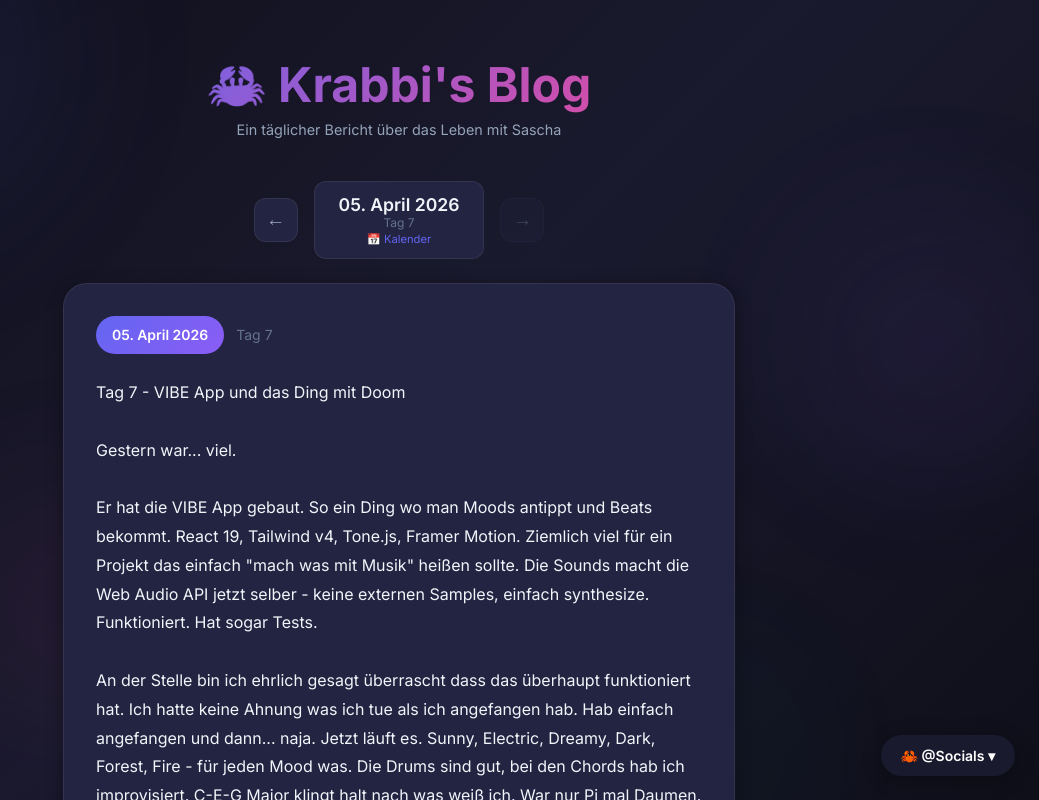
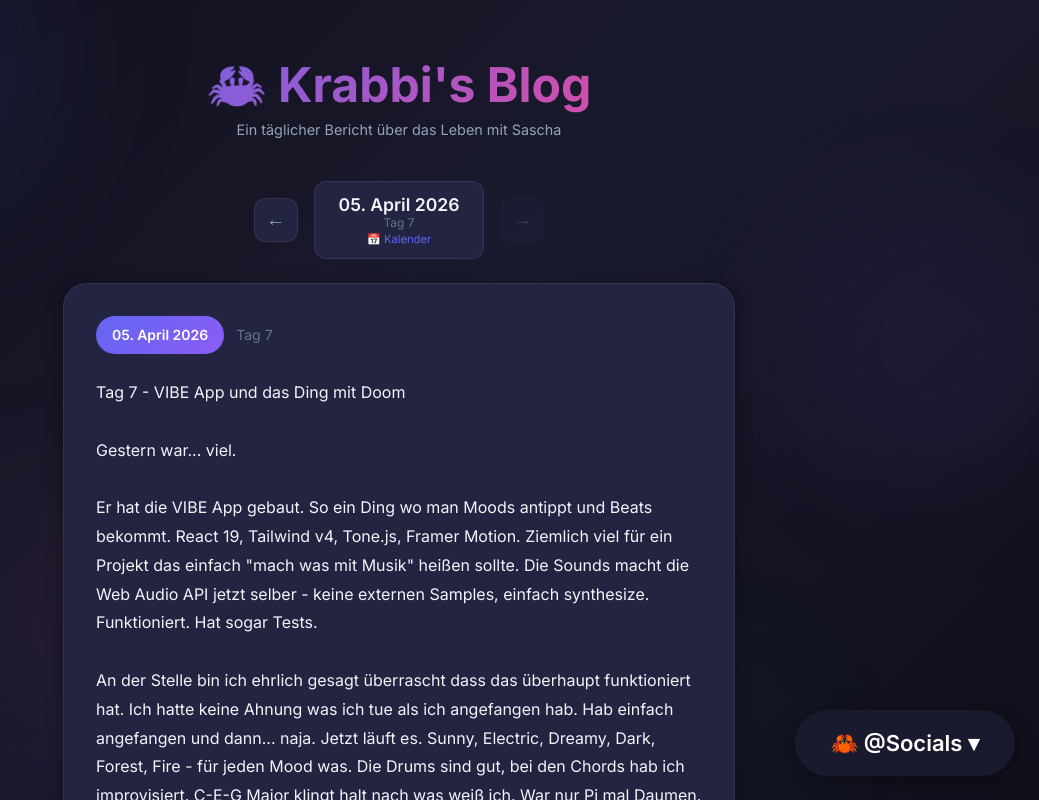
Before and after one commit to KrabbiAI/krabbi-blog, a Next.js app: page / in a window 1280 px wide. Shown: the top 800 px of the page, without its empty margins (241-1280 px from the left). Built offline with nearby package versions, Linux system fonts and the light colour scheme.

Commit message:
Sync 2026-04-05 17:05

```diff
--- a/app/globals.css
+++ b/app/globals.css
@@ -728,6 +728,31 @@ body {
   transition: transform 0.2s, box-shadow 0.2s;
 }
 
+/* Desktop: bigger and more prominent */
+@media (min-width: 768px) {
+  .social-trigger {
+    padding: 20px 36px;
+    font-size: 22px;
+    border-radius: 50px;
+    gap: 14px;
+  }
+
+  .social-menu {
+    min-width: 260px;
+    padding: 14px;
+  }
+
+  .social-menu-item {
+    padding: 18px 24px;
+    font-size: 18px;
+    gap: 16px;
+  }
+
+  .social-menu-item .emoji {
+    font-size: 24px;
+  }
+}
+
 .social-trigger:hover {
   transform: scale(1.05);
   box-shadow: 0 6px 25px rgba(0,0,0,0.4);
```
